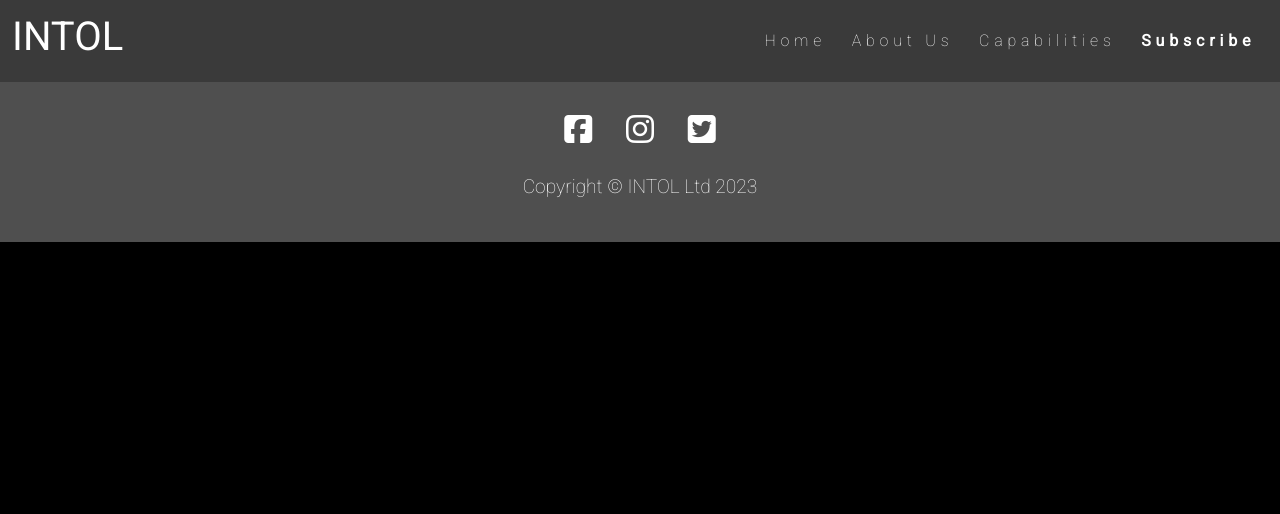
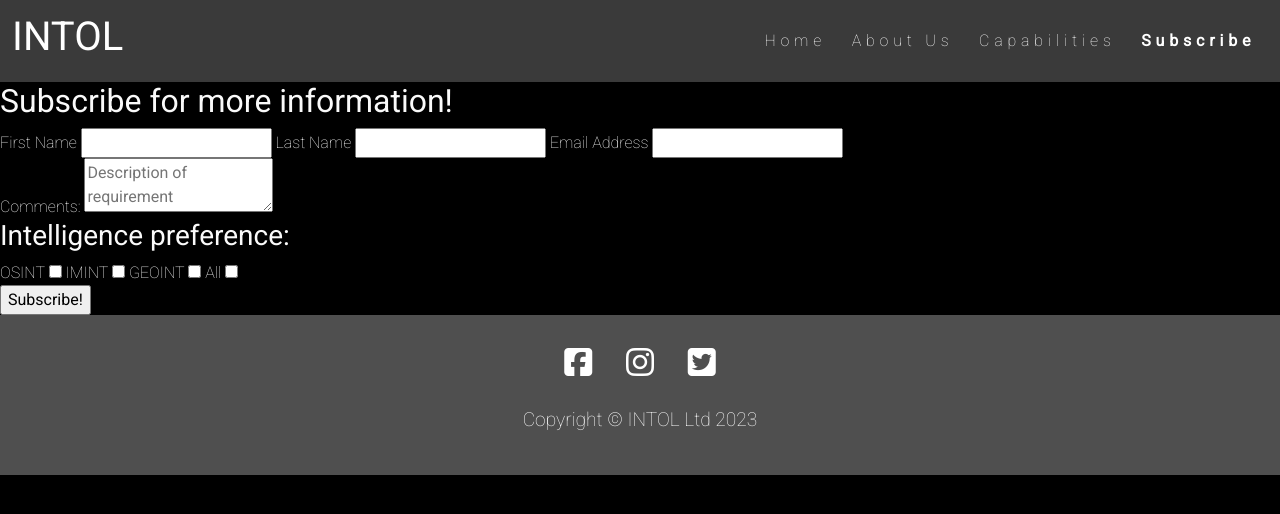
Before and after one commit to ojalaw/INTOL-MP1, a plain HTML site: page subscribe.html in a window 1280 px wide. Drawn offline with nearby package versions, Linux system fonts and the light colour scheme.

Commit message:
Updated subscribe page
Added form to subscribe page, will style the form and add more content once other pages have been appropriately styled.

```diff
--- a/subscribe.html
+++ b/subscribe.html
@@ -43,6 +43,33 @@
       </div>
     </nav>
     </header>
+    <section class="form-section">
+        <form class="signup-form" method="POST" action="https://formdump.codeinstitute.net/">
+          <h2>Subscribe for more information!</h2>
+          <label for="fname">First Name</label>
+          <input id="fname" class="text-input" type="text" name="first_name" required />
+          <label for="lname">Last Name</label>
+          <input id="lname" class="text-input" type="text"  name="last_name" required />
+          <label for="email">Email Address</label>
+          <input id="email" class="text-input" type="email" name="email_address" required/>
+          <div class="comments-section">
+            <label for="comments">Comments:</label>
+            <textarea id="comments" name="comments" placeholder="Description of requirement" class="comments-input" required></textarea>
+          </div>
+          <div class="int-preference-section">
+            <h3>Intelligence preference:</h3>
+            <label for="osint">OSINT</label>
+            <input id="osint" type="checkbox" name ="int_preference" value="osint" />
+            <label for="imint">IMINT</label>
+            <input id="imint" type="checkbox" name="int_preference" value="imint"/>
+            <label for="geoint">GEOINT</label>
+            <input id="geoint" type="checkbox" name="int_preference" value="geoint"/>
+            <label for="all">All</label>
+            <input id="all" type="checkbox" name="int_preference" value="all"/>
+          </div>
+          <input class="subscribe-button"  type="submit" value="Subscribe!"/>
+        </form>
+      </section>
 
     <footer>
         <a href="https://www.facebook.com" target="_blank" rel="noopener" aria-label="Find us on Facebook (link opens in a new tab)"><i class="fa-brands fa-square-facebook"></i></a>
```
